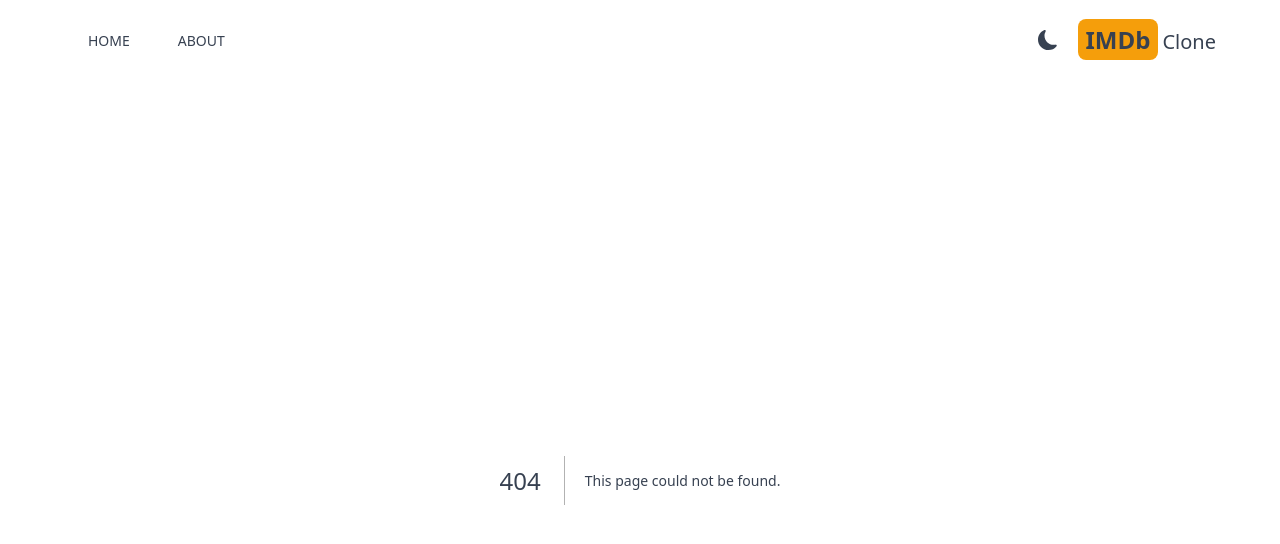
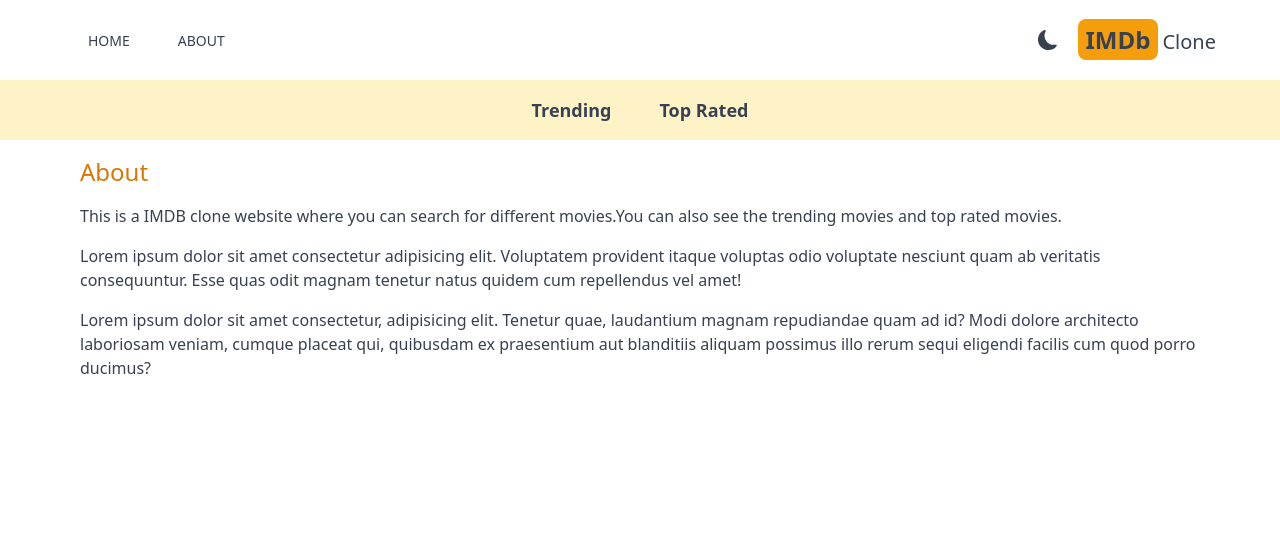
Before and after one commit to DeimosKarkee/IMDB-clone, a Next.js app: page /about in a window 1280 px wide. Before the commit this address had no page. Shown: the top 544 px of the page. Built offline with nearby package versions, Linux system fonts and the light colour scheme.

Commit message:
created navbar component and navbaritem card implemented underline acc to param

```diff
--- /dev/null
+++ b/src/app/about/page.js
@@ -0,0 +1,26 @@
+function About() {
+  return (
+    <div className="max-w-6xl mx-auto space-y-4 p-4">
+      <h1 className="text-2xl font-medium text-amber-600">About</h1>
+      <p>
+        This is a IMDB clone website where you can search for different
+        movies.You can also see the trending movies and top rated movies.
+      </p>
+      <p>
+        Lorem ipsum dolor sit amet consectetur adipisicing elit. Voluptatem
+        provident itaque voluptas odio voluptate nesciunt quam ab veritatis
+        consequuntur. Esse quas odit magnam tenetur natus quidem cum repellendus
+        vel amet!
+      </p>
+      <p>
+        Lorem ipsum dolor sit amet consectetur, adipisicing elit. Tenetur quae,
+        laudantium magnam repudiandae quam ad id? Modi dolore architecto
+        laboriosam veniam, cumque placeat qui, quibusdam ex praesentium aut
+        blanditiis aliquam possimus illo rerum sequi eligendi facilis cum quod
+        porro ducimus?
+      </p>
+    </div>
+  );
+}
+
+export default About;
--- a/src/app/layout.js
+++ b/src/app/layout.js
@@ -1,6 +1,7 @@
 import Header from "@/components/Header";
 import "./globals.css";
 import Providers from "./Providers";
+import NavBar from "@/components/NavBar";
 
 export const metadata = {
   title: "IMDB clone",
@@ -13,6 +14,7 @@
       <body>
         <Providers>
           <Header />
+          <NavBar />
           {children}
         </Providers>
       </body>
--- /dev/null
+++ b/src/components/NavBar.jsx
@@ -0,0 +1,12 @@
+import NavBarItem from "./NavBarItem";
+
+function NavBar() {
+  return (
+    <div className="flex justify-center dark:bg-gray-600 bg-amber-100 lg:text-lg p-4">
+      <NavBarItem title="Trending" param="fetchTrending" />
+      <NavBarItem title="Top Rated" param="fetchTopRated" />
+    </div>
+  );
+}
+
+export default NavBar;
--- /dev/null
+++ b/src/components/NavBarItem.jsx
@@ -0,0 +1,24 @@
+"use client";
+import Link from "next/link";
+import { useSearchParams } from "next/navigation";
+
+function NavBarItem({ title, param }) {
+  const searchParams = useSearchParams();
+  const genre = searchParams.get("genre");
+  return (
+    <div>
+      <Link
+        href={`/?genre=${param}`}
+        className={`m-4 hover:text-amber-600 font-semibold p-2 ${
+          genre &&
+          genre === param &&
+          "underline underline-offset-8 decoration-4 decoration-amber-500 rounded-lg"
+        }`}
+      >
+        {title}
+      </Link>
+    </div>
+  );
+}
+
+export default NavBarItem;
```
